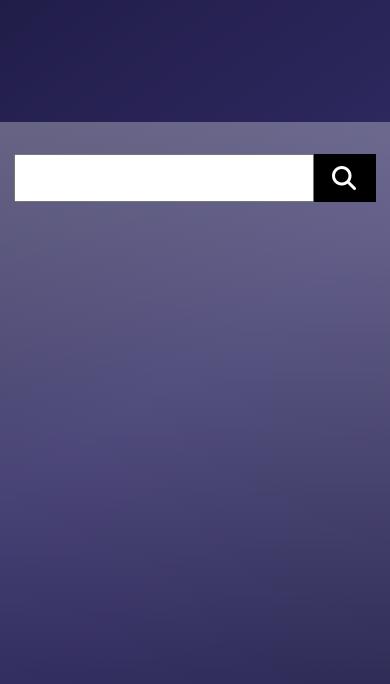
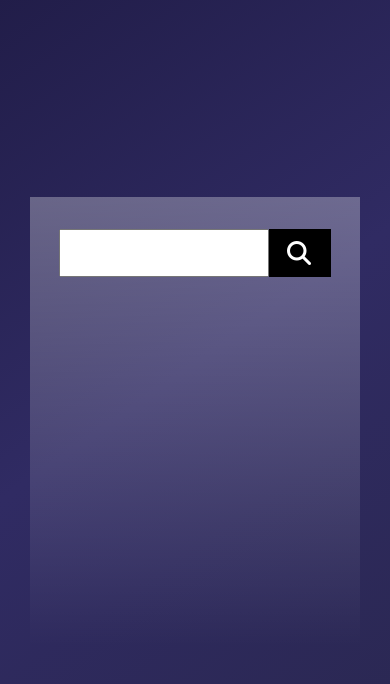
Before and after one commit to markmezei/OpenWeatherAPI-WeatherApp, a plain HTML site: page WeatherApp/index.html in a window 390 px wide. Drawn offline with nearby package versions, Linux system fonts and the light colour scheme.

Commit message:
Add files via upload

```diff
--- a/WeatherApp/style.css
+++ b/WeatherApp/style.css
@@ -180,10 +180,20 @@ body{
 
 @media only screen and (max-width:768px){
     .container{
-        width: 450px;
-        height: 600px;
+        width: 400px;
+        height: 500px;
     }
     #input{
-        width: 300px;
+        width: 250px;
     }
 }
+
+@media only screen and (max-width: 600px){
+    .container{
+        width: 330px;
+        height: 450px;
+    }
+    #input{
+        width: 210px;
+    }
+}
```
